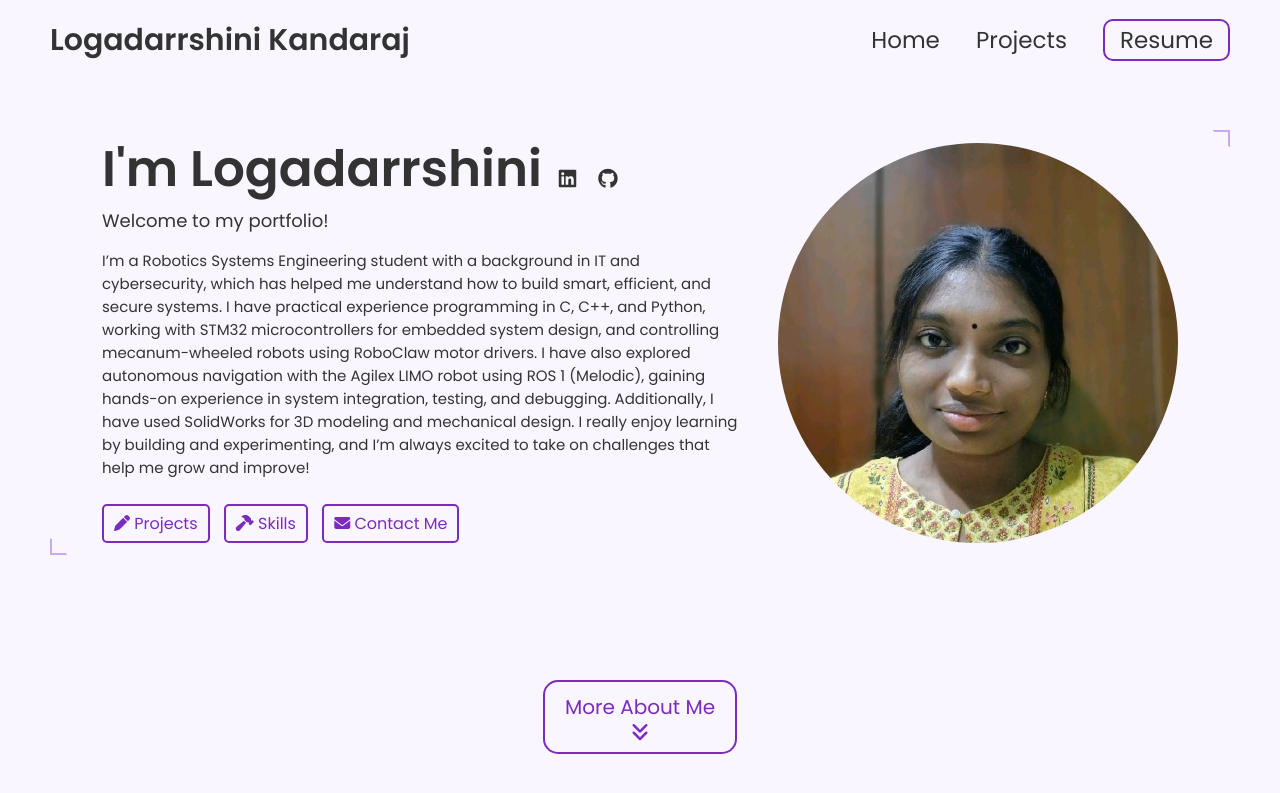
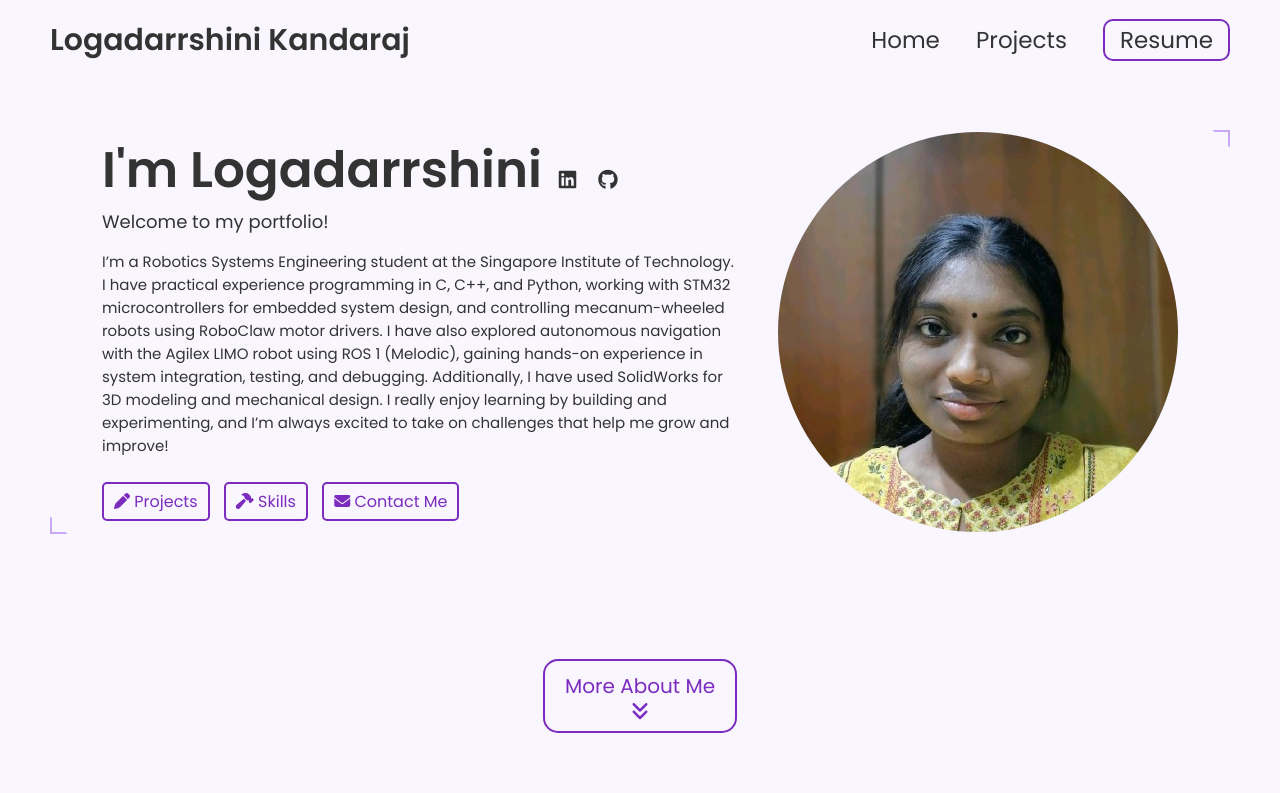
Before and after one commit to Darrshini/darrshini.github.io, a Jekyll site: the page built from index.html, in a window 1280 px wide and 900 px high. Shown: the top 793 px of the window. Built offline with Jekyll 4.4.1, drawn with Linux system fonts in a browser that asks for light colours.

Commit message:
Update _config.yml

```diff
--- a/_config.yml
+++ b/_config.yml
@@ -15,7 +15,7 @@ title: Logadarrshini's Portfolio # This is what shows up in the tab of the brows
 name: Logadarrshini Kandaraj
 headline: Welcome to my portfolio!
 description: >-
-  I’m a Robotics Systems Engineering student with a background in IT and cybersecurity, which has helped me understand how to build smart, efficient, and secure systems. I have practical experience programming in C, C++, and Python, working with STM32 microcontrollers for embedded system design, and controlling mecanum-wheeled robots using RoboClaw motor drivers. I have also explored autonomous navigation with the Agilex LIMO robot using ROS 1 (Melodic), gaining hands-on experience in system integration, testing, and debugging. Additionally, I have used SolidWorks for 3D modeling and mechanical design. I really enjoy learning by building and experimenting, and I’m always excited to take on challenges that help me grow and improve!
+  I’m a Robotics Systems Engineering student at the Singapore Institute of Technology. I have practical experience programming in C, C++, and Python, working with STM32 microcontrollers for embedded system design, and controlling mecanum-wheeled robots using RoboClaw motor drivers. I have also explored autonomous navigation with the Agilex LIMO robot using ROS 1 (Melodic), gaining hands-on experience in system integration, testing, and debugging. Additionally, I have used SolidWorks for 3D modeling and mechanical design. I really enjoy learning by building and experimenting, and I’m always excited to take on challenges that help me grow and improve!
 
 
 
```
